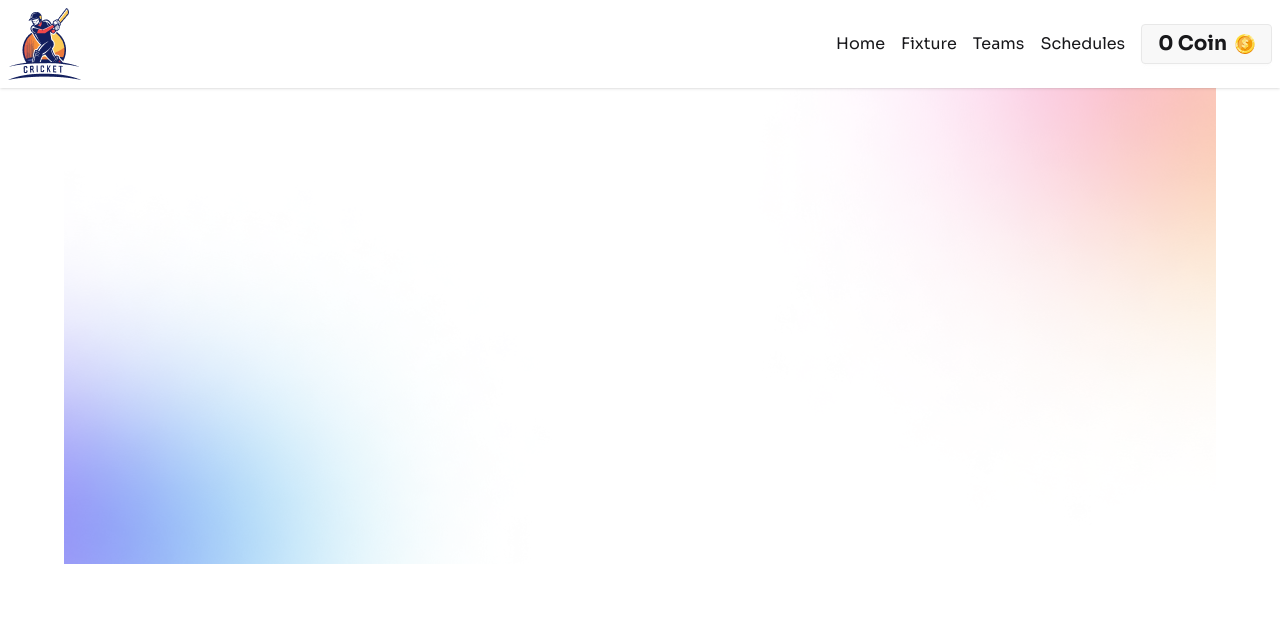
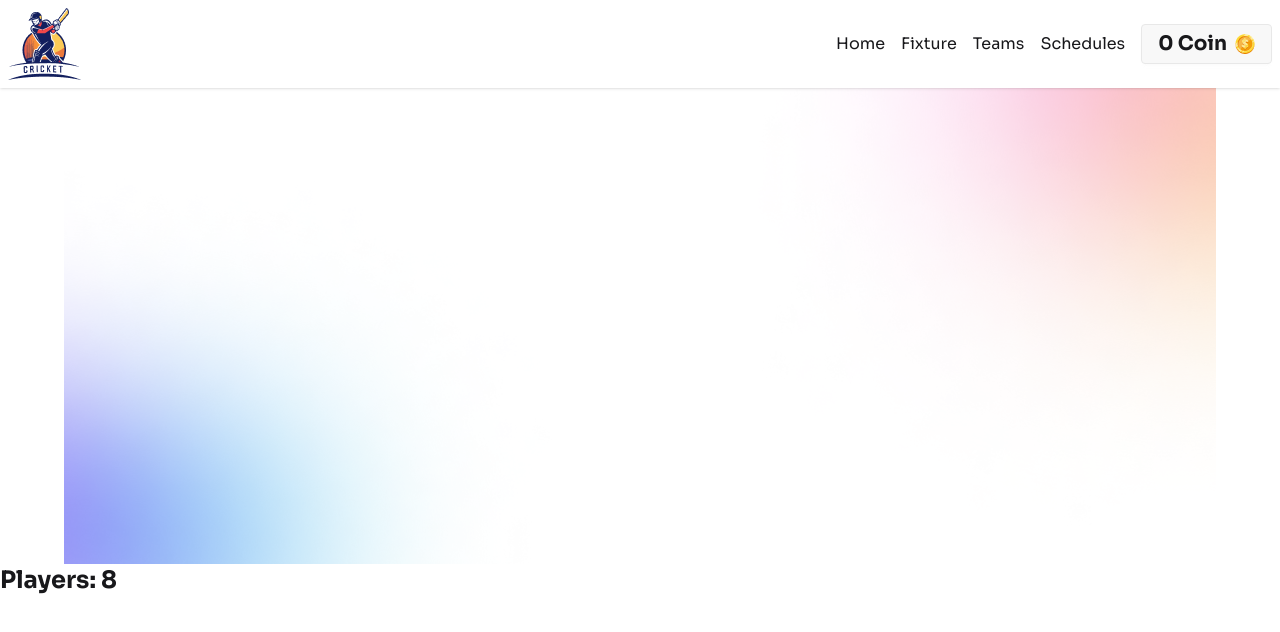
Before and after one commit to mohammad-ardi/bpl-auction-react, a React (Vite) app: page / in a window 1280 px wide. Shown: the top 632 px of the page. Built offline with nearby package versions, Linux system fonts and the light colour scheme.

Commit message:
players info loading from json, working on making the card

```diff
--- /dev/null
+++ b/Players.jsx
@@ -0,0 +1,13 @@
+import { use } from "react";
+
+const Players = ({playersPromise}) => {
+    const data = use(playersPromise)
+    console.log(data);
+    return (
+        <div>
+            <h1 className="font-bold text-2xl">Players: {data.length}</h1>
+        </div>
+     );
+}
+
+export default Players;
--- a/src/App.jsx
+++ b/src/App.jsx
@@ -1,13 +1,25 @@
 import './App.css'
 import Banner from './components/homepage/banner/Banner'
 import Navbar from './components/homepage/navbar/Navbar'
+import Players from '../Players'
+import { Suspense } from 'react';
+
+// const fetchPlayers=async ()=>{
+//   const res = await fetch('/playerData.json')
+//   return res.json();
+// }
 
 function App() {
+  // const playersPromise = fetchPlayers();
+  const playersPromise = fetch('/playerData.json').then(res=> res.json());
 
   return (
     <>
       <Navbar></Navbar>
       <Banner></Banner>
+      <Suspense fallback={<span className="loading loading-dots loading-xl"></span>}>
+        <Players playersPromise={playersPromise}></Players>
+      </Suspense>
     </>
   )
 }
```
